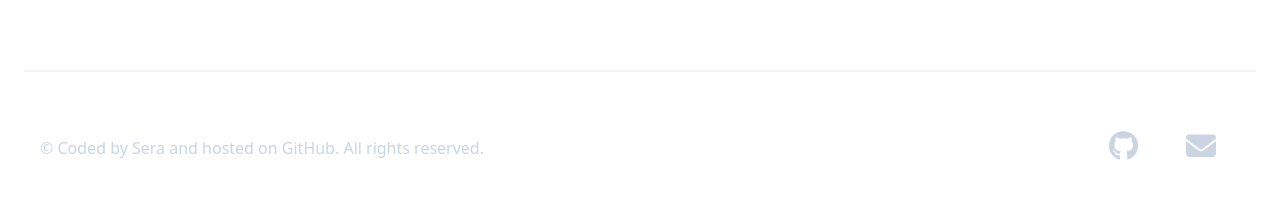
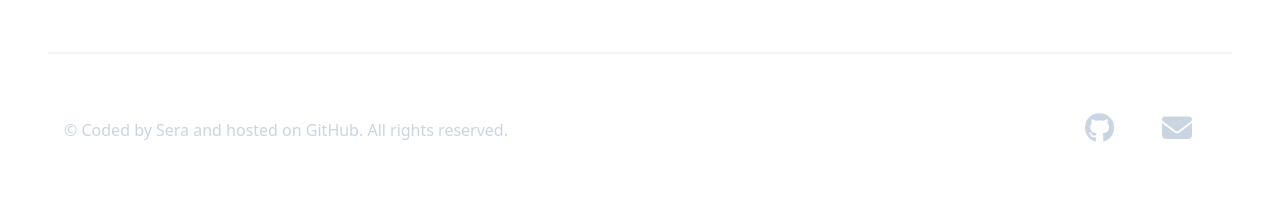
Before and after one commit to Sera-iso/coffee-to-go, a React (Create React App) app: page / in a window 1280 px wide. Shown: the part 1402-1599 px from the top of the page. Built offline with nearby package versions, Linux system fonts and the light colour scheme; a web font is replaced by a local one.

Commit message:
Remove unused html elements

```diff
--- a/src/App.js
+++ b/src/App.js
@@ -8,8 +8,7 @@ import LegalTerms from './LegalTerms';
 
 function App() {
   return (
-    <div>
-      <header>
+    <div className='mx-auto max-w-7xl px-4 sm:px-6'>
         <Header />
         <Routes>
             <Route path="/" element={<Home />} />
@@ -17,10 +16,7 @@ function App() {
             <Route path="/signup" element={<SignUp />} />
             <Route path="/terms" element={<LegalTerms />} />
         </Routes>
-      </header>
-      <footer>
         <Footer />
-      </footer>
     </div>
   );
 }
```
